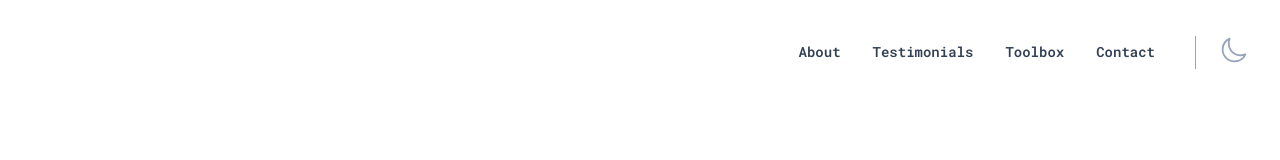
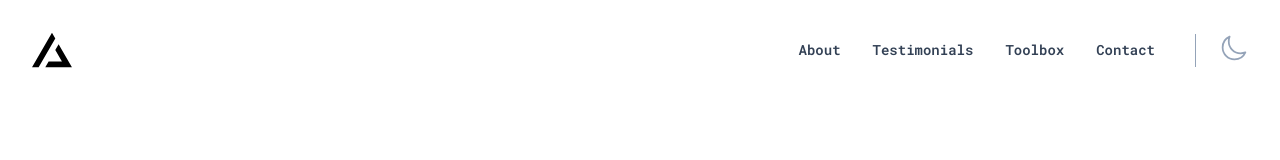
Before and after one commit to ooanishoo/ooanishoo, a Next.js app: page / in a window 1280 px wide. Shown: the top 160 px of the page. Built offline with nearby package versions, Linux system fonts and the light colour scheme.

Commit message:
feat(LogoIcon): use svg icon instead of png for logo

```diff
--- a/src/app/components/CustomIcons.tsx
+++ b/src/app/components/CustomIcons.tsx
@@ -71,3 +71,21 @@ export const MenuIcon = (props: React.SVGProps<SVGSVGElement>) => (
     />
   </svg>
 )
+
+export const LogoIcon = (props: React.SVGProps<SVGSVGElement>) => (
+  <svg
+    height="3em"
+    width="3em"
+    viewBox="0 0 521 450"
+    fill="currentColor"
+    xmlns="http://www.w3.org/2000/svg"
+    {...props}
+  >
+    <path
+      fillRule="evenodd"
+      clipRule="evenodd"
+      d="M346.668 149.619L520.222 450H173L216.362 375H390.111L303.265 224.69L346.668 149.619ZM303.383 74.7021L86.5 450L0.222137 450L260.222 0L303.383 74.7021Z"
+      fill="currentColor"
+    />
+  </svg>
+)
--- a/src/app/components/Nav.tsx
+++ b/src/app/components/Nav.tsx
@@ -4,8 +4,7 @@ import Link from 'next/link'
 import ToogleThemeButton from './ToggleThemeButton'
 import { useTheme } from 'next-themes'
 import { useEffect, useState } from 'react'
-import blackLogo from '../../../public/logo-black.png'
-import whiteLogo from '../../../public/logo-white.png'
+import { LogoIcon } from './CustomIcons'
 
 interface INavigation {
   title: string
@@ -50,17 +49,14 @@ const Menu = () => (
 
 export const Nav = () => {
   const { theme, setTheme } = useTheme()
-  const [logo, setLogo] = useState(blackLogo)
   const [isNavHidden, setIsNavHidden] = useState(true)
-
-  useEffect(() => setLogo(theme === 'light' ? blackLogo : whiteLogo), [theme])
 
   const handleOnClick = () => setIsNavHidden(!isNavHidden)
 
   return (
     <nav className="flex flex-wrap items-center justify-between gap-6 px-4 pt-6 text-slate-700 dark:text-slate-200 sm:px-6 lg:px-8">
       <Link href={'/'}>
-        <Image src={logo} alt="me" className="w-12 sm:w-14" />
+        <LogoIcon className="w-8 text-black dark:text-white sm:w-10" />
       </Link>
       <button onClick={handleOnClick}>
         <Menu />
```
Also changed, not shown: public/logo-black.png (deleted), public/logo-white.png (deleted).
